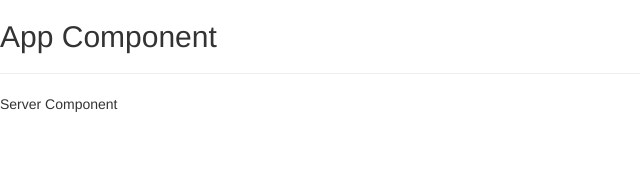
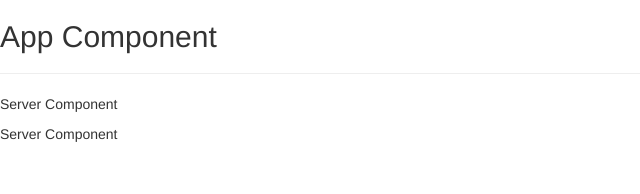
Before and after one commit to tyVespA/u-ng-2, an Angular app: page / in a window 1280 px wide. Shown: the top 194 px of the page, without its empty margins (0-640 px from the left). Built offline with nearby package versions, Linux system fonts and the light colour scheme.

Commit message:
Create servers component

```diff
--- a/src/app/app.component.html
+++ b/src/app/app.component.html
@@ -1,3 +1,3 @@
 <h2>App Component</h2>
 <hr />
-<app-server></app-server>
+<app-servers></app-servers>
--- a/src/app/app.module.ts
+++ b/src/app/app.module.ts
@@ -3,9 +3,10 @@
 
 import { AppComponent } from './app.component';
 import { ServerComponent } from './server/server.component';
+import { ServersComponent } from './servers/servers.component';
 
 @NgModule({
-  declarations: [AppComponent, ServerComponent],
+  declarations: [AppComponent, ServerComponent, ServersComponent],
   imports: [BrowserModule],
   providers: [],
   bootstrap: [AppComponent],
--- /dev/null
+++ b/src/app/servers/servers.component.html
@@ -0,0 +1,2 @@
+<app-server></app-server>
+<app-server></app-server>
```
Also changed, not shown: src/app/servers/servers.component.ts (added, +10 -0 lines), src/app/servers/servers.component.css (added).
